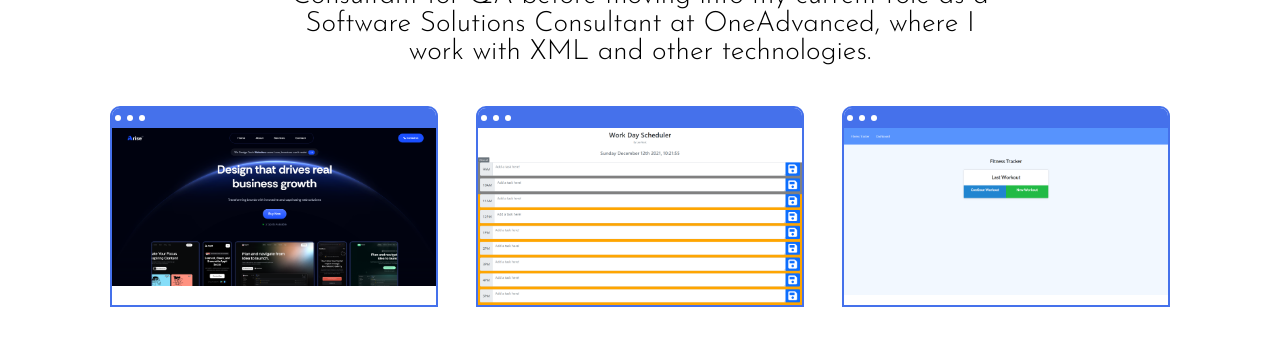
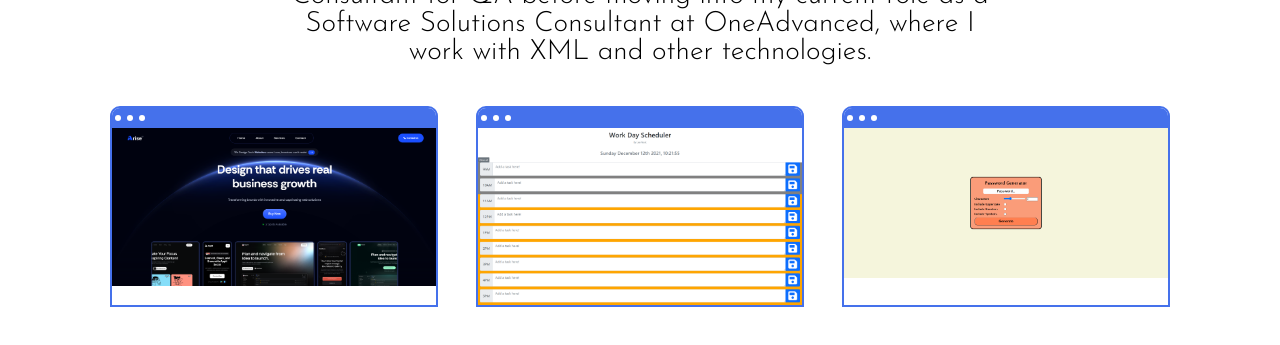
Before and after one commit to Lee0997/Portfolio-2.0, a React (Create React App) app: page / in a window 1280 px wide. Shown: the part 1920-2265 px from the top of the page. Built offline with nearby package versions, Linux system fonts and the light colour scheme.

Commit message:
Updated work cards

```diff
--- a/src/data.js
+++ b/src/data.js
@@ -1,9 +1,9 @@
 // import firstProject from "./img/first-project.png";
 // import quiz from "./img/quiz.png";
 import planner from "./img/day-planner.png";
-import tracker from "./img/workout-tracker.png";
+// import tracker from "./img/workout-tracker.png";
 // import secondProject from "./img/second-project.png";
-// import generator from "./img/password-generator.png";
+import generator from "./img/password-generator.png";
 import foodSpot from "./img/FoodSpot.png";
 import responsiveLayout from "./img/responsive_layout.png";
 import youtubeClone from "./img/youtube_clone.png";
@@ -22,8 +22,8 @@ export const assignment = [
   },
   {
     id: 3,
-    img: tracker,
-    link: "https://afternoon-plains-58915.herokuapp.com/",
+    img: generator,
+    link: "https://warm-smakager-f5d8d1.netlify.app/",
   },
   {
     id: 4,
```
